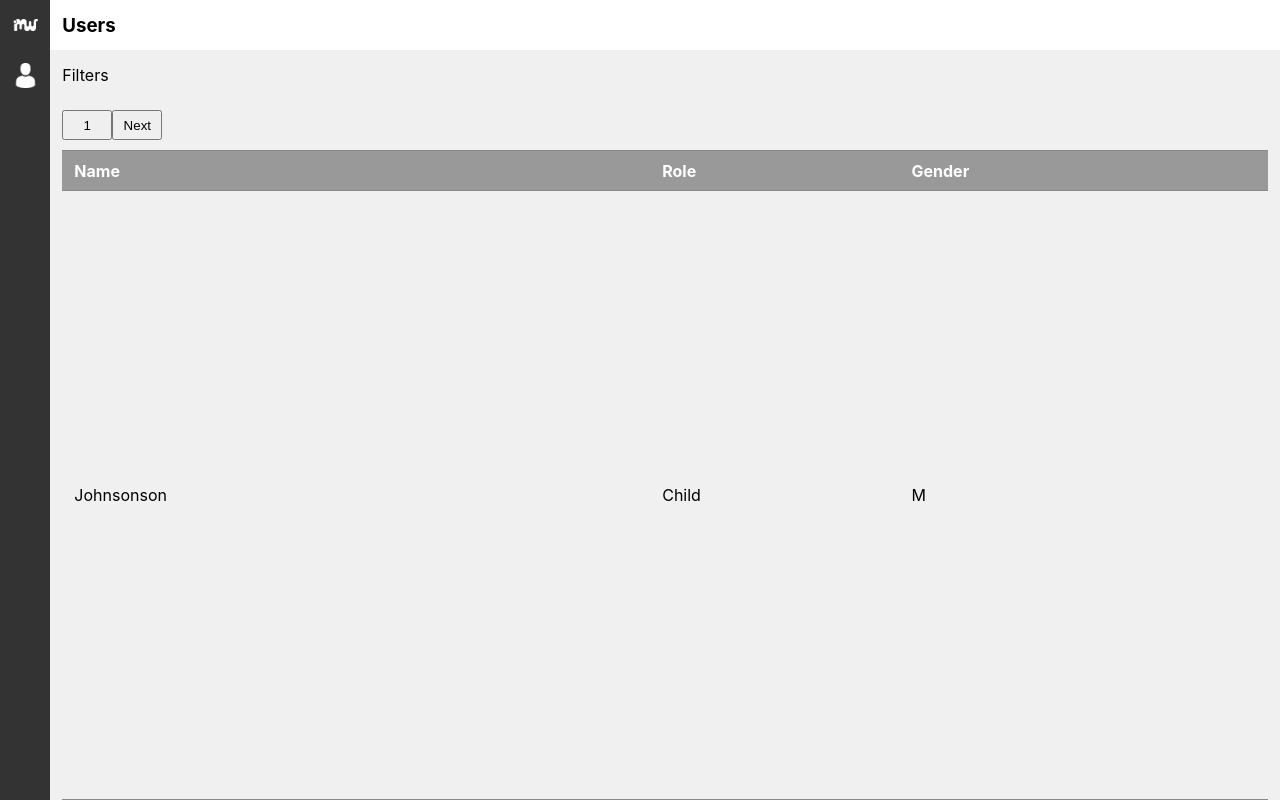
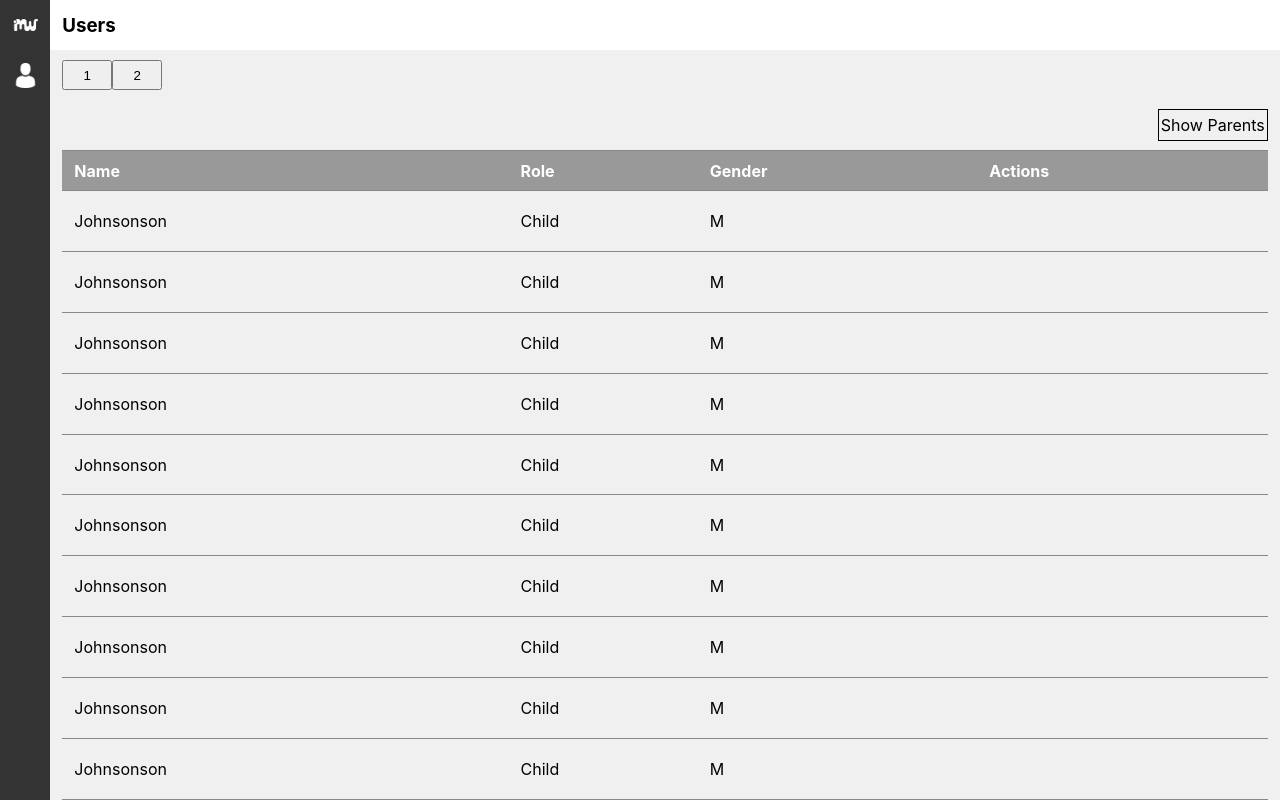
Before and after one commit to dented/mellow-admin, a React (Create React App) app: page /users in a window 1280 px wide. Built offline with nearby package versions, Linux system fonts and the light colour scheme.

Commit message:
Pagination

```diff
--- a/src/screens/dashboard/components/DashboardPage.js
+++ b/src/screens/dashboard/components/DashboardPage.js
@@ -24,6 +24,9 @@ export default class DashboardPage extends React.Component {
 							<DashboardTable
 								table_columns={this.props.table_columns}
 								table_data={this.props.table_data}
+								number_of_pages={this.props.number_of_pages}
+								filters={this.props.filters}
+								switchPage={this.props.switchPage}
 							/>
 						)
 						: null
--- a/src/screens/dashboard/components/DashboardTable.css
+++ b/src/screens/dashboard/components/DashboardTable.css
@@ -1,9 +1,19 @@
 .dashboard-table-filters {
 	display: flex;
 	flex-direction: row;
-	justify-content: space-between;
+	justify-content: flex-end;
 	align-items: center;
 	height: 50px;
+}
+
+.dashboard-table-filter-button {
+	border: 1px solid;
+	height: 30px;
+	padding-left: 2px;
+	padding-right: 2px;
+	display: flex;
+	justify-content: center;
+	align-items: center;
 }
 
 .dashboard-table-pagination {
--- a/src/screens/dashboard/components/DashboardTable.js
+++ b/src/screens/dashboard/components/DashboardTable.js
@@ -1,62 +1,74 @@
 import React from 'react'
 import './Dashboard.css'
 import './DashboardTable.css'
+
+const DashboardPagination = (props) => {
+	let pages = []
+	for (let i = 1; i < props.number_of_pages+1; i++) {
+		pages.push(
+			<button
+				className="dashboard-table-page-button"
+				onClick={() => props.switchPage(i)}
+			>
+				{i}
+			</button>
+		)
+	}
+	return (
+		<div className="dashboard-table-pagination">
+			{pages}
+		</div>
+	)
+}
 
 export default class DashboardTable extends React.Component {
 	constructor(props){
 		super(props)
 		this.state={
 			table_columns:[],
-			table_data:[]
+			visible_data:[],
+			all_data:[],
+			number_of_pages:0
 		}
-	}
-
-	componentDidMount() {
-		const table_columns = this.props.table_columns || []
-		//show 10 rows
-		let table_data = this.props.table_data || []
-		if(table_data.length > 0){
-			table_data = table_data.slice(0,10)
-		}
-		const number_of_pages = Math.ceil(table_data.length / 10)
-		this.setState({
-			table_columns:table_columns,
-			table_data:table_data,
-			number_of_pages:number_of_pages
-		})
 	}
 
 	render() {
 		return (
 			<div className="dashboard-body">
+				<DashboardPagination
+					number_of_pages={this.props.number_of_pages}
+					switchPage={this.props.switchPage}
+				/>
 				<div className="dashboard-table-filters">
-					<p>Filters</p>
+					{
+						this.props.filters.map((filter) => (
+							filter
+						))
+					}
 
-				</div>
-				<div className="dashboard-table-pagination">
-					<button className="dashboard-table-page-button">{this.state.number_of_pages}</button>
-					<button className="dashboard-table-page-button">Next</button>
 				</div>
 				<table className="dashboard-table-content">
 					<thead>
 						<tr className="dashboard-table-header">
 						{
-							this.state.table_columns.map((column) => (
+							this.props.table_columns.map((column) => (
 								<th>{column}</th>
 							))
 						}
+							<th>Actions</th>
 						</tr>
 					</thead>
 					<tbody>
 					{
-						this.state.table_data.map((item) => {
+						this.props.table_data.map((item) => {
 							return (
 								<tr className="dashboard-table-row">
 								{
-									this.state.table_columns.map((column) => (
+									this.props.table_columns.map((column) => (
 										<td>{item[column.toLowerCase()]}</td>
 									))
 								}
+									<td></td>
 								</tr>
 							)
 						})
--- a/src/screens/dashboard/users/DashboardUsers.js
+++ b/src/screens/dashboard/users/DashboardUsers.js
@@ -2,21 +2,143 @@ import React from 'react'
 import DashboardPage from '../components/DashboardPage.js'
 
 export default class DashboardUsers extends React.Component {
+	constructor(props){
+		super(props)
+		this.state={
+			table_columns:[],
+			all_data:[],
+			filtered_data:[],
+			visible_data:[],
+			number_of_pages:0
+		}
+	}
+
+	componentDidMount() {
+		const table_columns=["Name", "Role", "Gender"]
+		const all_data=[
+			{
+				name:"Johnsonson",
+				role:"Child",
+				gender:"M"
+			},
+			{
+				name:"Johnsonson",
+				role:"Child",
+				gender:"M"
+			},
+			{
+				name:"Johnsonson",
+				role:"Child",
+				gender:"M"
+			},
+			{
+				name:"Johnsonson",
+				role:"Child",
+				gender:"M"
+			},
+			{
+				name:"Johnsonson",
+				role:"Child",
+				gender:"M"
+			},
+			{
+				name:"Johnsonson",
+				role:"Child",
+				gender:"M"
+			},
+			{
+				name:"Johnsonson",
+				role:"Child",
+				gender:"M"
+			},
+			{
+				name:"Johnsonson",
+				role:"Child",
+				gender:"M"
+			},
+			{
+				name:"Johnsonson",
+				role:"Child",
+				gender:"M"
+			},
+			{
+				name:"Johnsonson",
+				role:"Child",
+				gender:"M"
+			},
+			{
+				name:"Johnsonson",
+				role:"Child",
+				gender:"M"
+			},
+			{
+				name:"Johnsonson",
+				role:"Child",
+				gender:"M"
+			},
+			{
+				name:"Johnsonson",
+				role:"Child",
+				gender:"M"
+			},
+			{
+				name:"Johnsonson",
+				role:"Child",
+				gender:"M"
+			},
+			{
+				name:"Johnsonson",
+				role:"Child",
+				gender:"M"
+			},
+			{
+				name:"Johnsonson",
+				role:"Child",
+				gender:"M"
+			},
+			{
+				name:"Johnsonson",
+				role:"Child",
+				gender:"M"
+			},
+		]
+		const filtered_data = all_data
+		const number_of_pages = Math.ceil(filtered_data.length / 10)
+		const visible_data = filtered_data.slice(0,10)
+		this.setState({
+			table_columns:table_columns,
+			all_data:all_data,
+			filtered_data:filtered_data,
+			visible_data:visible_data,
+			number_of_pages:number_of_pages
+		})
+	}
+
+	switchPage = (page) => {
+		//10 rows
+		const start = page * 10 - 10
+		const end = page * 10
+		const visible_data = this.state.filtered_data.slice(start, end)
+		console.log(this.state.filtered_data)
+		this.setState({
+			visible_data:visible_data
+		})
+	}
+
 	render() {
 		return(
 			<DashboardPage
 				title="Users"
 				show_table={true}
-				table_columns={["Name", "Role", "Gender"]}
-				table_data={
-					[
-						{
-							name:"Johnsonson",
-							role:"Child",
-							gender:"M"
-						},
-					]
-				}
+				table_columns={this.state.table_columns}
+				table_data={this.state.visible_data}
+				number_of_pages={this.state.number_of_pages}
+				filters={[
+					(<div className="dashboard-table-filter-button">
+						Show Parents
+					</div>)
+				]}
+				switchPage={this.switchPage}
 			/>
 		)
 	}
```
